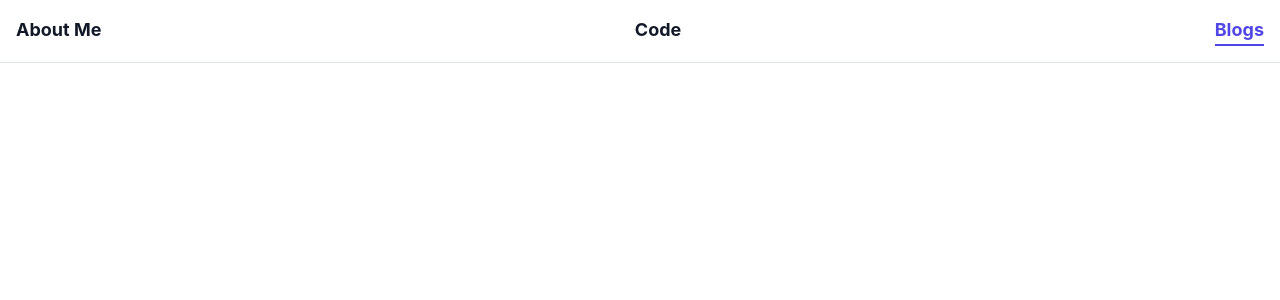
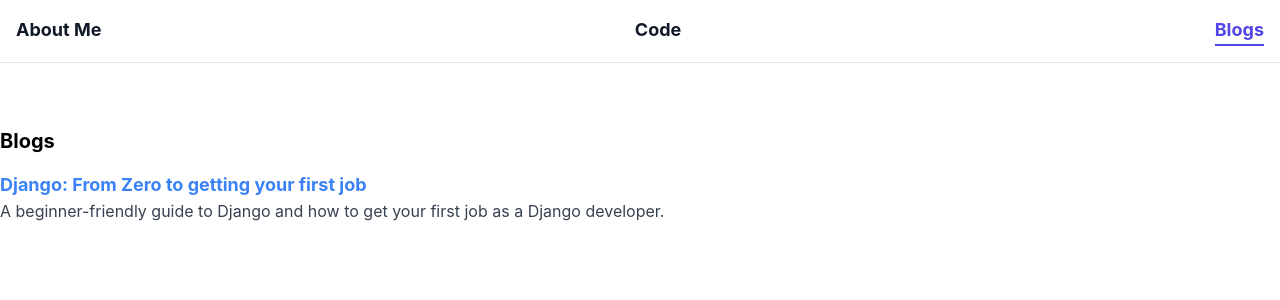
Before and after one commit to franpandol/franpandol.github.io, a React (Create React App) app: page /blogs in a window 1280 px wide. Before the commit this address had no page. Shown: the top 300 px of the page. Built offline with nearby package versions, Linux system fonts and the light colour scheme.

Commit message:
Add component Blog

```diff
--- a/src/App.js
+++ b/src/App.js
@@ -2,9 +2,10 @@
 import React from 'react';
 import { BrowserRouter as Router, Routes, Route } from 'react-router-dom';
 import Navbar from './components/Navbar';
-import About from './components/About'; // Ensure this component exists
-import ProjectList from './components/ProjectList'; // Ensure this component exists
-import './App.css'; // Ensure this CSS file exists
+import About from './components/About';
+import Blog from './components/Blog';
+import ProjectList from './components/ProjectList';
+import './App.css'
 
 const App = () => {
   return (
@@ -14,6 +15,7 @@
         <Routes>
           <Route path="/about" element={<About />} />
           <Route path="/projects" element={<ProjectList />} />
+          <Route path="/blogs" element={<Blog />} />
           {/* Redirect to /about as the home page */}
           <Route path="/" element={<About />} />
         </Routes>
--- /dev/null
+++ b/src/components/Blog.js
@@ -0,0 +1,27 @@
+import React from 'react';
+
+const blogs = [
+  {
+    id: 1,
+    title: 'Django: From Zero to getting your first job',
+    summary: 'A beginner-friendly guide to Django and how to get your first job as a Django developer.',
+    url: 'https://learningblogs.ue.r.appspot.com/posts/'
+  },
+];
+
+const Blog = () => {
+  return (
+
+    <div className="container mx-auto mt-8">
+      <h2 className="text-xl font-bold mb-4">Blogs</h2>
+      {blogs.map(blog => (
+        <div key={blog.id} className="mb-4">
+          <h3 className="font-bold text-lg"><a href={blog.url} className="hover:underline text-blue-500">{blog.title}</a></h3>
+          <p className="text-gray-700">{blog.summary}</p>
+        </div>
+      ))}
+    </div>
+  );
+};
+
+export default Blog;
```
